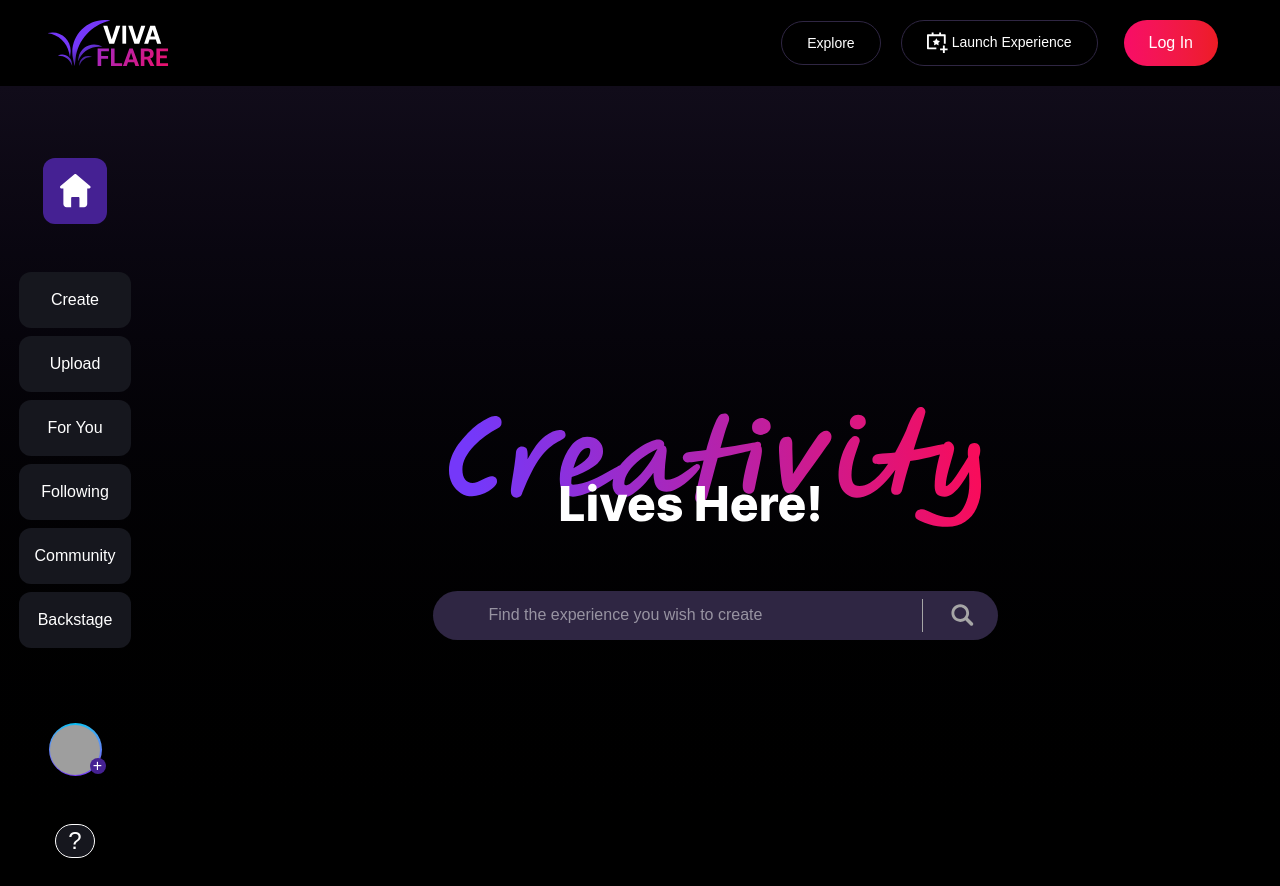
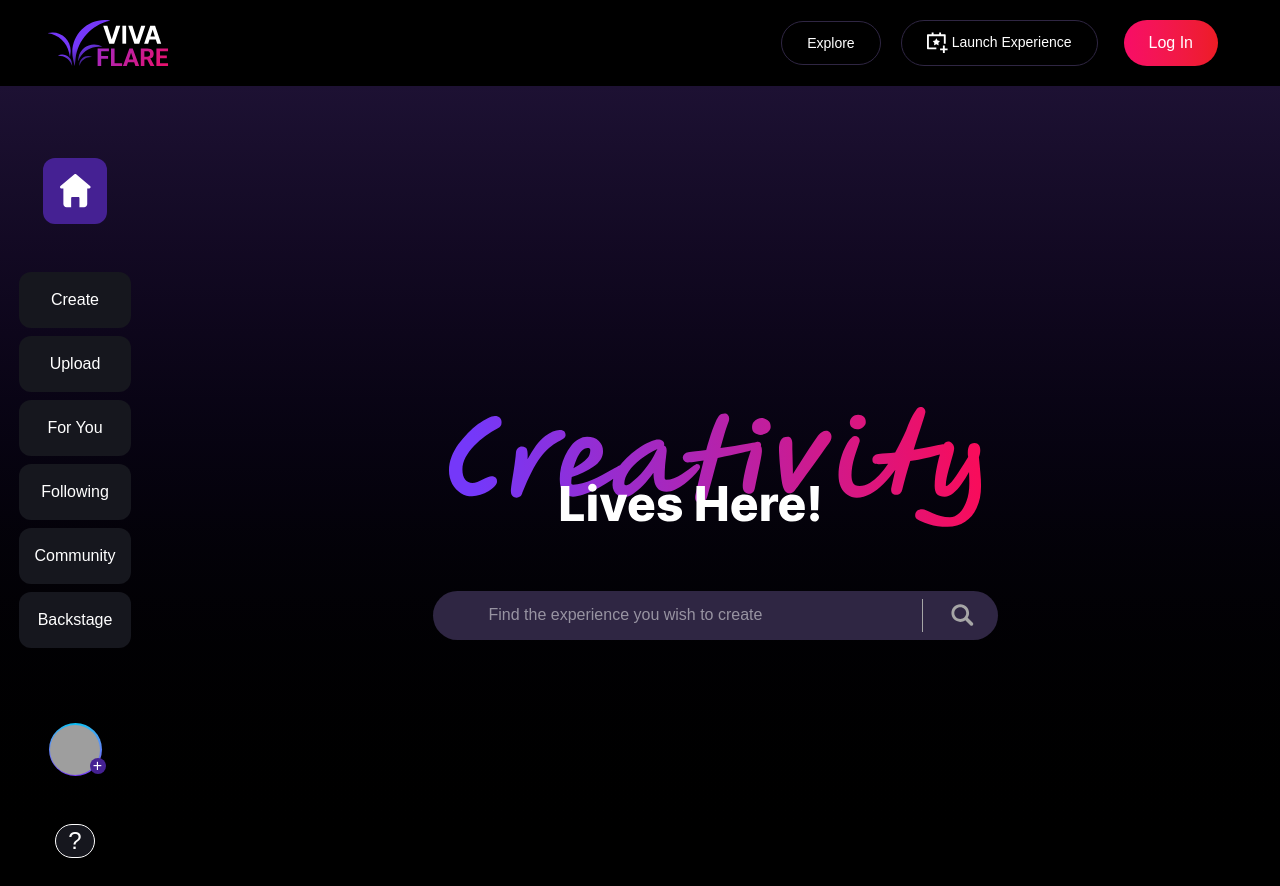
Before and after one commit to Capybara003/vivaflare-mvp, a Next.js app: page / in a window 1280 px wide. Built offline with nearby package versions, Linux system fonts and the light colour scheme; grey boxes are pictures that could not be loaded.

Commit message:
Update layout.tsx

```diff
--- a/app/layout.tsx
+++ b/app/layout.tsx
@@ -30,7 +30,7 @@ export default function RootLayout({
         className={`${geistSans.variable} ${geistMono.variable} antialiased h-screen flex flex-col`}
       >
         <Header />
-        <div className="h-full w-screen flex flex-1/2 bg-gradient-to-b from-[#110C1A] to-black">
+        <div className="h-full w-screen flex flex-1/2 bg-gradient-to-b from-[#1D1133] to-black">
           <SidebarComponent />
           <div className="flex-1/2">
             {children}
```
